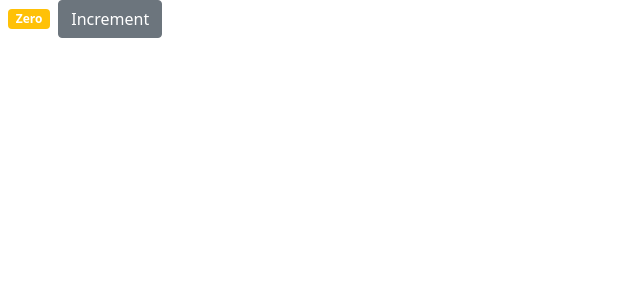
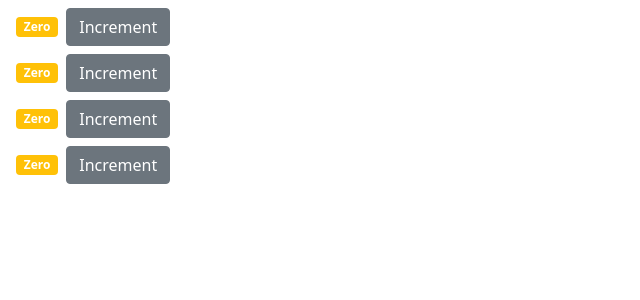
Before and after one commit to abhirampai/react-crash-by-mosh, a React (Create React App) app: page / in a window 1280 px wide. Shown: the top 300 px of the page, without its empty margins (0-640 px from the left). Built offline with nearby package versions, Linux system fonts and the light colour scheme.

Commit message:
added counters.jsx

```diff
--- a/src/components/counter.jsx
+++ b/src/components/counter.jsx
@@ -13,7 +13,7 @@
 
   render() {
     return (
-      <div>
+      <div className="m-2">
         <span className={this.getBadgeClasses()}>{this.formatCount()}</span>
         <button
           onClick={this.handleIncrement}
--- /dev/null
+++ b/src/components/counters.jsx
@@ -0,0 +1,36 @@
+import React, { Component } from "react";
+import Counter from "./counter";
+
+class Counters extends Component {
+  state = {
+    counters: [
+      {
+        id: 1,
+        value: 0,
+      },
+      {
+        id: 2,
+        value: 0,
+      },
+      {
+        id: 3,
+        value: 0,
+      },
+      {
+        id: 4,
+        value: 0,
+      },
+    ],
+  };
+  render() {
+    return (
+      <div>
+        {this.state.counters.map((counter) => (
+          <Counter key={counter.id} />
+        ))}
+      </div>
+    );
+  }
+}
+
+export default Counters;
--- a/src/index.js
+++ b/src/index.js
@@ -4,11 +4,11 @@
 import App from './App';
 import reportWebVitals from './reportWebVitals';
 import 'bootstrap/dist/css/bootstrap.css';
-import Counter from './components/counter';
+import Counters from './components/counters';
 
 ReactDOM.render(
   <React.StrictMode>
-    <Counter />
+    <Counters />
   </React.StrictMode>,
   document.getElementById('root')
 );
```
